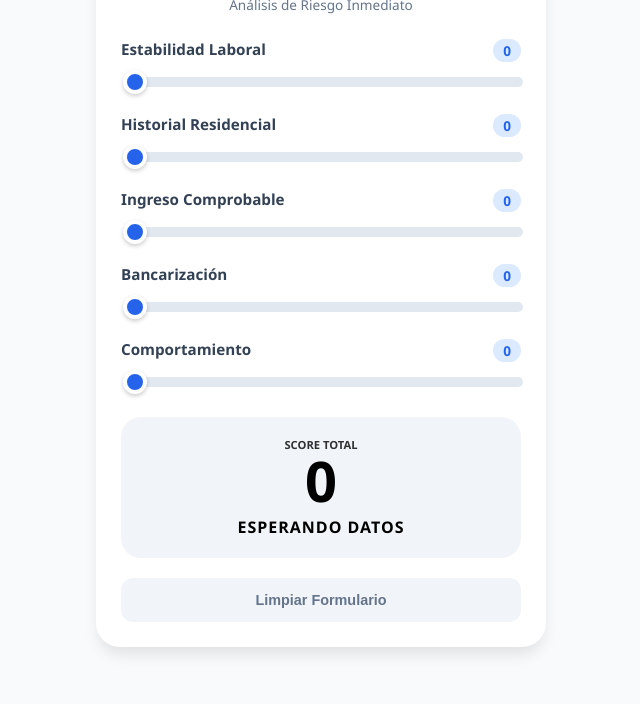
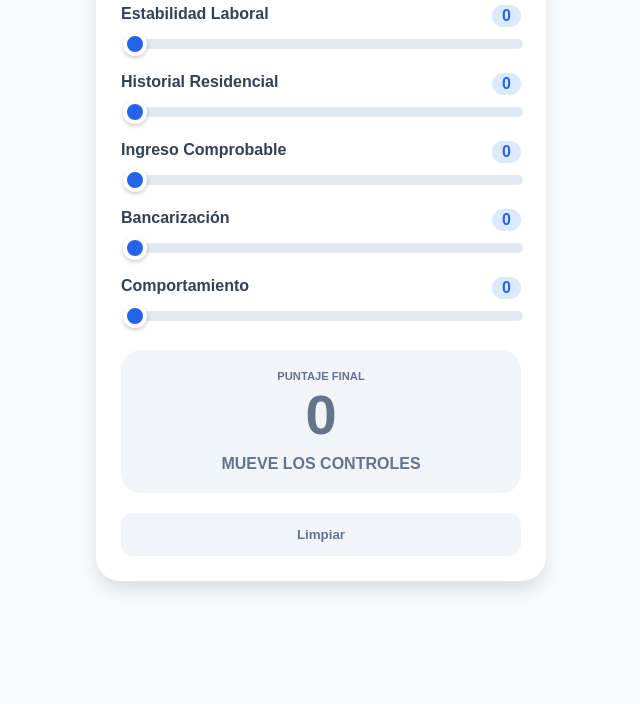
Before and after one commit to CosmicsFalls/RentasScoring, a plain HTML site: page index.html in a window 1280 px wide. Shown: the part 96-800 px from the top of the page, without its empty margins (319-959 px from the left). Drawn offline with Linux system fonts and the light colour scheme.

Commit message:
Update index.html

```diff
--- a/index.html
+++ b/index.html
@@ -5,68 +5,24 @@
     <meta name="viewport" content="width=device-width, initial-scale=1.0, maximum-scale=1.0, user-scalable=no">
     <title>Rentas Pro Scoring</title>
     <style>
-        :root {
-            --apto: #10b981;
-            --medio: #f59e0b;
-            --riesgo: #ef4444;
-            --bg: #f8fafc;
-        }
-        body {
-            font-family: 'Segoe UI', Roboto, Helvetica, Arial, sans-serif;
-            background: var(--bg);
-            margin: 0;
-            padding: 15px;
-            display: flex;
-            justify-content: center;
-        }
-        .app-card {
-            background: white;
-            width: 100%;
-            max-width: 400px;
-            border-radius: 24px;
-            padding: 25px;
-            box-shadow: 0 10px 15px -3px rgba(0,0,0,0.1);
-        }
-        h1 { font-size: 1.4rem; color: #1e293b; text-align: center; margin-bottom: 5px; }
-        .subtitle { text-align: center; color: #64748b; font-size: 0.85rem; margin-bottom: 25px; }
-
-        .control { margin-bottom: 22px; }
-        .label-group { display: flex; justify-content: space-between; margin-bottom: 8px; font-weight: 600; color: #334155; font-size: 0.95rem; }
-        .val { color: #2563eb; background: #dbeafe; padding: 2px 10px; border-radius: 12px; font-size: 0.85rem; }
-
+        :root { --apto: #10b981; --medio: #f59e0b; --riesgo: #ef4444; --bg: #f8fafc; }
+        body { font-family: sans-serif; background: var(--bg); margin: 0; padding: 15px; display: flex; justify-content: center; }
+        .app-card { background: white; width: 100%; max-width: 400px; border-radius: 24px; padding: 25px; box-shadow: 0 10px 15px rgba(0,0,0,0.1); }
+        h1 { font-size: 1.4rem; color: #1e293b; text-align: center; margin-bottom: 20px; }
+        .control { margin-bottom: 20px; }
+        .label-group { display: flex; justify-content: space-between; margin-bottom: 8px; font-weight: 600; color: #334155; }
+        .val { color: #2563eb; background: #dbeafe; padding: 2px 10px; border-radius: 12px; }
         input[type="range"] { width: 100%; height: 10px; border-radius: 5px; background: #e2e8f0; outline: none; -webkit-appearance: none; }
         input[type="range"]::-webkit-slider-thumb { -webkit-appearance: none; width: 24px; height: 24px; border-radius: 50%; background: #2563eb; border: 4px solid white; box-shadow: 0 2px 4px rgba(0,0,0,0.2); }
-
-        .res-box {
-            margin-top: 25px;
-            padding: 20px;
-            border-radius: 20px;
-            text-align: center;
-            transition: all 0.4s ease;
-            background: #f1f5f9;
-        }
-        #big-score { font-size: 3.5rem; font-weight: 900; margin: 0; line-height: 1; }
-        #status { font-size: 1rem; font-weight: 700; margin-top: 8px; text-transform: uppercase; letter-spacing: 1px; }
-
-        .btn-clear {
-            width: 100%;
-            margin-top: 20px;
-            padding: 14px;
-            border: none;
-            background: #f1f5f9;
-            color: #64748b;
-            border-radius: 12px;
-            font-weight: 600;
-            font-size: 0.9rem;
-        }
+        .res-box { margin-top: 25px; padding: 20px; border-radius: 20px; text-align: center; transition: all 0.4s ease; background: #f1f5f9; color: #64748b; }
+        #big-score { font-size: 3.5rem; font-weight: 900; margin: 0; }
+        #status { font-size: 1rem; font-weight: 700; margin-top: 8px; text-transform: uppercase; }
+        .btn-clear { width: 100%; margin-top: 20px; padding: 14px; border: none; background: #f1f5f9; color: #64748b; border-radius: 12px; font-weight: 600; cursor: pointer; }
     </style>
 </head>
 <body>
-
 <div class="app-card">
-    <h1>Rentas Pro</h1>
-    <div class="subtitle">Análisis de Riesgo Inmediato</div>
-
+    <h1>Rentas Pro Scoring</h1>
     <div class="control">
         <div class="label-group"><span>Estabilidad Laboral</span> <span class="val" id="v1">0</span></div>
         <input type="range" id="i1" min="0" max="10" value="0" oninput="calc()">
@@ -87,68 +43,45 @@
         <div class="label-group"><span>Comportamiento</span> <span class="val" id="v5">0</span></div>
         <input type="range" id="i5" min="0" max="10" value="0" oninput="calc()">
     </div>
-
     <div id="res-card" class="res-box">
-        <div style="font-size: 0.7rem; font-weight: bold; opacity: 0.8;">SCORE TOTAL</div>
+        <div style="font-size: 0.7rem; font-weight: bold;">PUNTAJE FINAL</div>
         <div id="big-score">0</div>
-        <div id="status">Esperando datos</div>
+        <div id="status">Mueve los controles</div>
     </div>
-
-    <button class="btn-clear" onclick="resetApp()">Limpiar Formulario</button>
+    <button class="btn-clear" onclick="resetApp()">Limpiar</button>
 </div>
-
 <script>
     function calc() {
-        // PONDERACIÓN OCULTA (Pesos del Excel)
         const w = [0.30, 0.20, 0.25, 0.15, 0.10];
-        const inputs = [
-            document.getElementById('i1'),
-            document.getElementById('i2'),
-            document.getElementById('i3'),
-            document.getElementById('i4'),
-            document.getElementById('i5')
-        ];
-        const labels = ['v1','v2','v3','v4','v5'];
-
+        const inputs = [document.getElementById('i1'), document.getElementById('i2'), document.getElementById('i3'), document.getElementById('i4'), document.getElementById('i5')];
         let final = 0;
         inputs.forEach((ins, idx) => {
-            const val = parseInt(ins.value);
-            document.getElementById(labels[idx]).innerText = val;
-            final += (val * w[idx]);
+            document.getElementById('v' + (idx+1)).innerText = ins.value;
+            final += (parseInt(ins.value) * w[idx]);
         });
-
         const score = final * 10;
         const display = document.getElementById('big-score');
         const status = document.getElementById('status');
         const card = document.getElementById('res-card');
-
         display.innerText = Math.round(score);
-
-        // NUEVOS MÁRGENES SOLICITADOS
         if (score >= 80) {
-            card.style.background = "var(--apto)";
-            card.style.color = "white";
+            card.style.background = "var(--apto)"; card.style.color = "white";
             status.innerText = "APTO (Aplica)";
         } else if (score >= 60) {
-            card.style.background = "var(--medio)";
-            card.style.color = "white";
+            card.style.background = "var(--medio)"; card.style.color = "white";
             status.innerText = "BAJO MEDIO (Revisión)";
         } else {
-            card.style.background = "var(--riesgo)";
-            card.style.color = "white";
+            card.style.background = "var(--riesgo)"; card.style.color = "white";
             status.innerText = "RIESGOSO (No Aplica)";
         }
     }
-
     function resetApp() {
         document.querySelectorAll('input').forEach(i => i.value = 0);
         calc();
-        const card = document.getElementById('res-card');
-        card.style.background = "#f1f5f9";
-        card.style.color = "#64748b";
-        document.getElementById('status').innerText = "Esperando datos";
+        document.getElementById('res-card').style.background = "#f1f5f9";
+        document.getElementById('res-card').style.color = "#64748b";
+        document.getElementById('status').innerText = "Mueve los controles";
     }
 </script>
-
 </body>
 </html>
```
